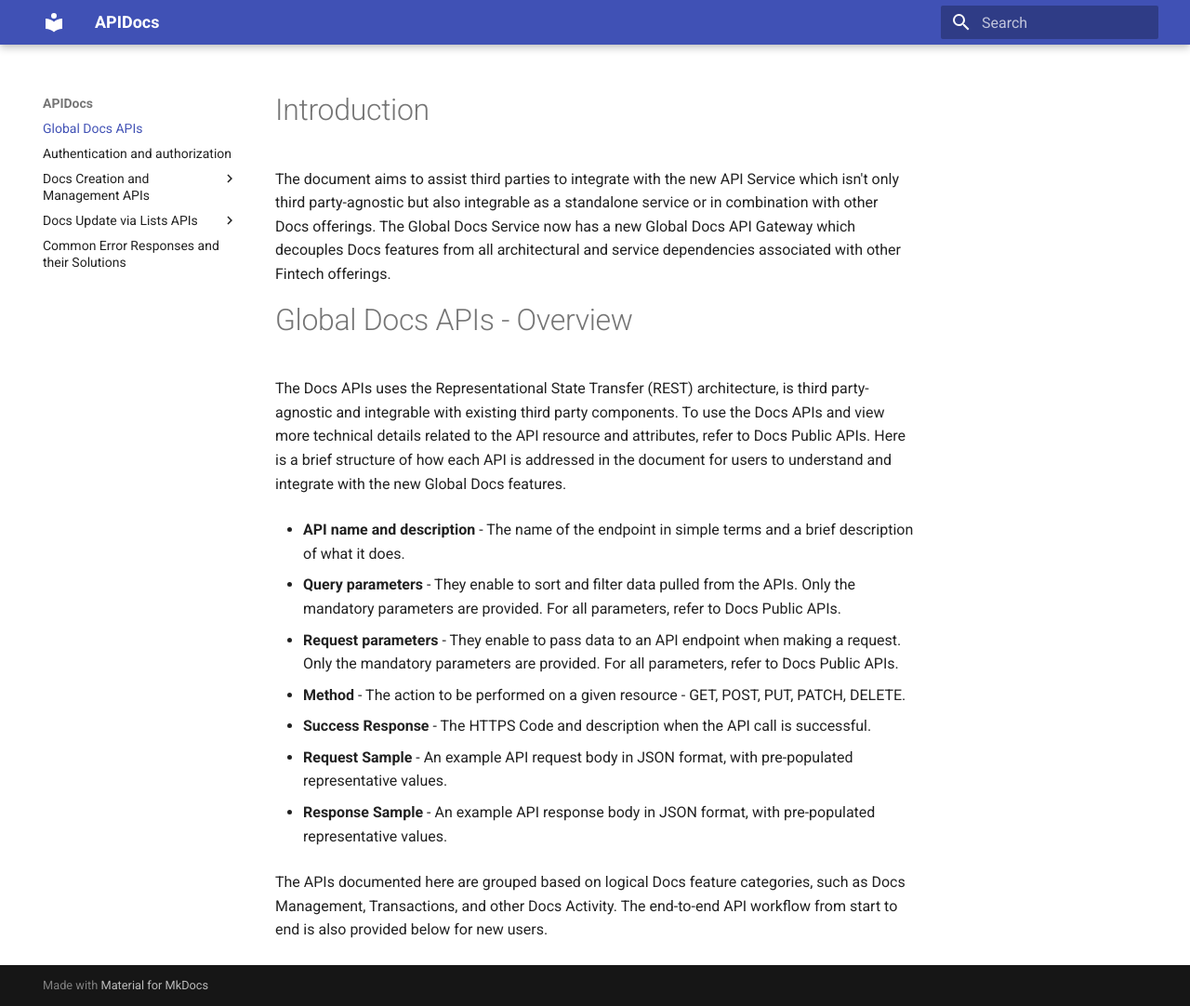
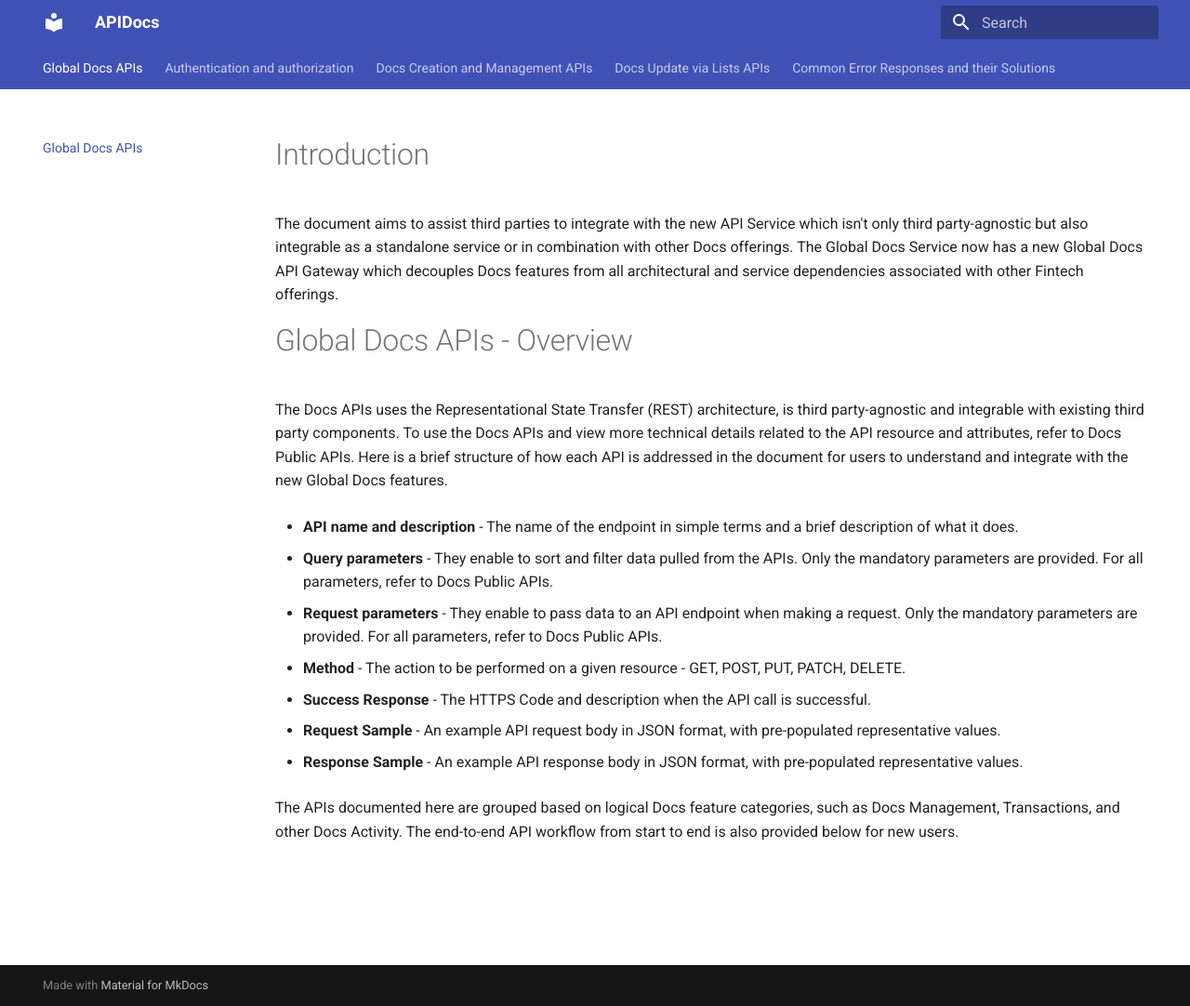
Before and after one commit to AllAboutDocs/APIDocs, an MkDocs documentation site: the page built from docs/index.md, in a window 1280 px wide and 1082 px high. Shown: the whole window at 93% size. Built offline with MkDocs 1.6.1 and Material for MkDocs 9.7.7, drawn with Linux system fonts in a browser that asks for light colours.

Commit message:
Added fundamental material features in the mkdocs yaml file

```diff
--- a/mkdocs.yml
+++ b/mkdocs.yml
@@ -2,6 +2,16 @@ site_name: APIDocs
 
 theme:
   name: material
+  features:
+    - navigation.tabs
+    - navigation.sections
+    - navigation.top
+    - search.suggest
+    - search.highlight
+    - content.code.copy
+    - content.code.annotate
+    - content.tabs.link
+    - toc.integrate
 
 collapse_navigation: false
 navigation_depth: 4
```
